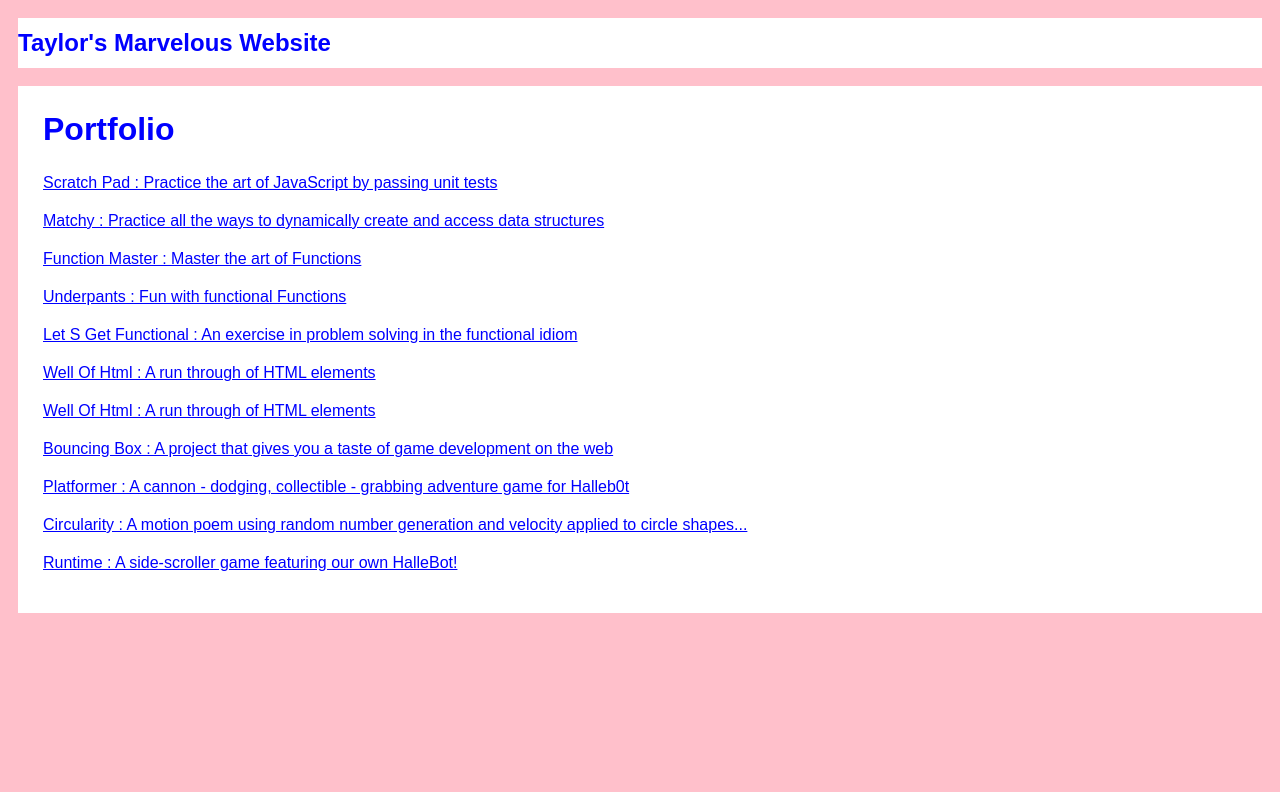
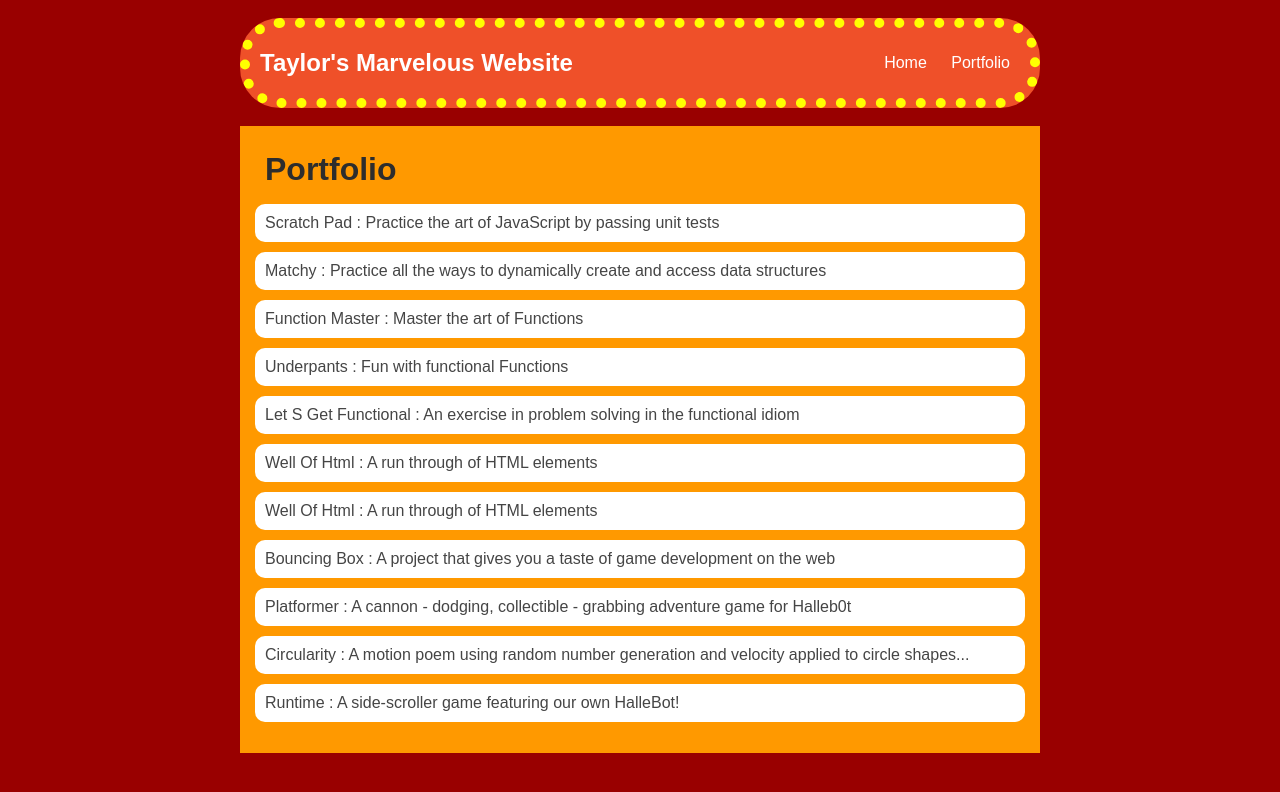
Before and after one commit to taylorshephard/taylorshephard.github.io, a plain HTML site: page portfolio.html in a window 1280 px wide. Drawn offline with nearby package versions, Linux system fonts and the light colour scheme.

Commit message:
changed styles back

```diff
--- a/portfolio.html
+++ b/portfolio.html
@@ -2,76 +2,7 @@
 <html>
     <head>
         <title>Taylor's Marvelous Website</title>
-        <style type="text/css">
-            body {
-                background: pink;
-                color: blue;
-                padding: 10px;
-                font-family: arial;
-            }
-            header {
-                font-size: 1.5em;
-                font-weight: bold;
-            }
-            h1 {
-                margin: 10px;
-            }
-            #all-content {
-                max-width: 800px;
-                margin: auto;
-            }
-            /* navigation menu */
-            nav {
-                background: white;
-                margin 0 auto;
-                display: flex;
-                padding 10px;
-            }
-            nav header {
-                display: flex;
-                align-items: center;
-                color: blue;
-                flex: 1;
-            }
-            nav ul {
-                list-style-image: none;
-            }
-            nav li {
-                display: inline-block;
-                padding: 0 10px;
-            }
-            nav a{
-                text-decoration: none;
-                color: #fff
-            }
-            /* main container area under the menu */
-            main {
-                background: white;
-                display: flex;
-            }
-            .content {
-                flex: 1;
-                padding: 15px;
-            }
-            /* portfolio styles */
-            #portfolio {
-                list-style-type: none;
-                padding-left: 0;
-            }
-            #portfolio li {
-                background: #fff;
-                padding: 10px;
-                border-radius: 10px;
-                margin-botton: 10px
-            }
-            #portfolio li:hover {
-                background: #eee;
-            }
-            #portfolio a {
-                background: none;
-                color: blue;
-            }
-        </style>
+        <link rel="stylesheet" type="text/css" href="myStyle.css"></link>
     </head>
     <body>
         <div id="all-contents">
```
Also changed, not shown: index.html (+1 -1 lines).
